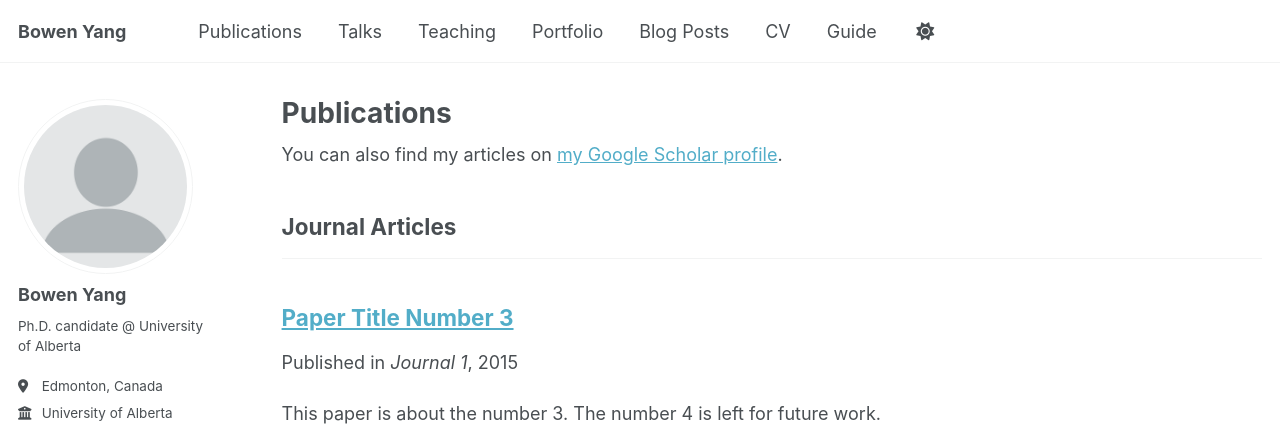
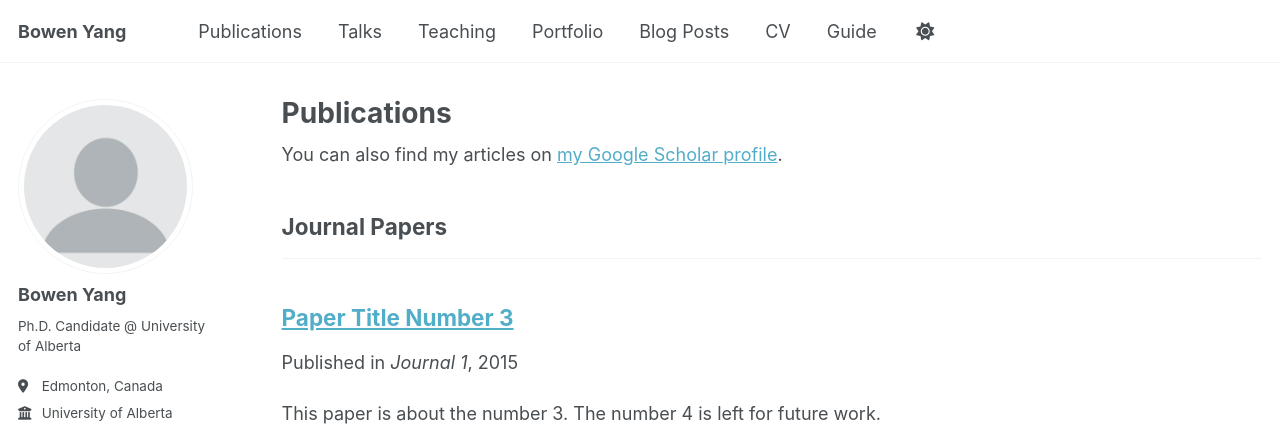
Before and after one commit to BowenYang-Engineering/BowenYang-Engineering.github.io, a Jekyll site: the page built from _pages/publications.html, in a window 1280 px wide and 900 px high. Shown: the top 426 px of the window. Built offline with Jekyll 4.4.1, drawn with Linux system fonts in a browser that asks for light colours; some web fonts are replaced; a script that is not in the unit is left out.

Commit message:
Update _config.yml

```diff
--- a/_config.yml
+++ b/_config.yml
@@ -25,7 +25,7 @@ author:
   avatar           : "profile.png"
   name             : "Bowen Yang"
   pronouns         : # URL
-  bio              : "Ph.D. candidate @ University of Alberta"
+  bio              : "Ph.D. Candidate @ University of Alberta"
   location         : "Edmonton, Canada"
   employer         : "University of Alberta"
   uri              : # URL
@@ -79,12 +79,13 @@ author:
 
 # Publication Category - The following the list of publication categories and their headings
 publication_category:
+
+  manuscripts:
+    title: 'Journal Papers'
+  conferences:
+    title: 'Conference Papers'
   books:
     title: 'Books'
-  manuscripts:
-    title: 'Journal Articles'
-  conferences:
-    title: 'Conference Papers'
 
 # Site Settings
 teaser                   :  # filename of teaser fallback teaser image placed in /images/ for social media previews
```
